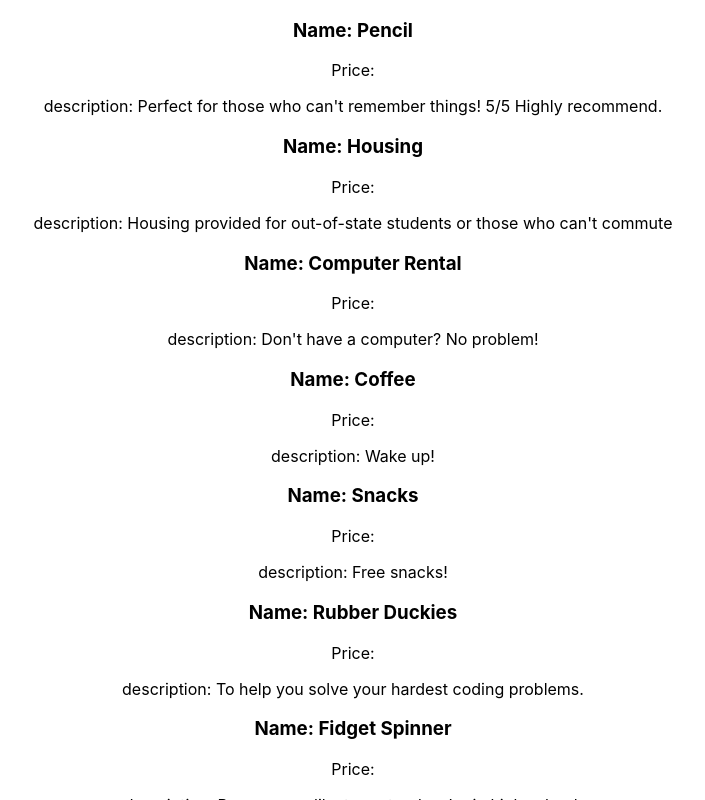
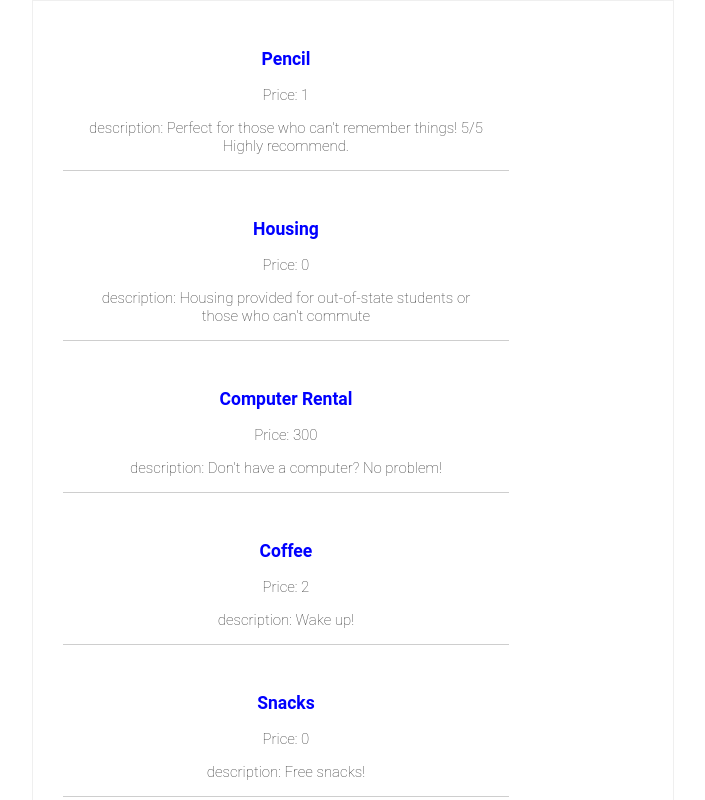
Before and after one commit to dek-haji/Scrimba-React-Project, a React (Create React App) app: page / in a window 1280 px wide. Shown: the top 800 px of the page, without its empty margins (287-992 px from the left). Built offline with nearby package versions, Linux system fonts and the light colour scheme.

Commit message:
added styling

```diff
--- a/src/App.js
+++ b/src/App.js
@@ -4,7 +4,7 @@ import './App.css';
 import Product from "./Product"
 
 function App() {
-  const products = vsSchoolProducts.map(product => <Product Key={product.id} name={product.name} price={Product.price} description={product.description}/>)
+  const products = vsSchoolProducts.map(item => <Product Key={item.id} product={item}/>)
   return (
     <div className="App">
       {products}
--- a/src/Product.js
+++ b/src/Product.js
@@ -2,10 +2,10 @@ import React from "react"
 
 function Product(props) {
     return (
-        <div>
-            <h3>Name: {props.name}</h3>
-            <p>Price: {props.price}</p>
-            <p>description: {props.description}</p>
+        <div className="product-list">
+            <h3>{props.product.name}</h3>
+            <p>Price: {props.product.price}</p>
+            <p>description: {props.product.description}</p>
         </div>
     )
 
--- a/src/index.css
+++ b/src/index.css
@@ -1,13 +1,30 @@
 body {
-  margin: 0;
-  font-family: -apple-system, BlinkMacSystemFont, 'Segoe UI', 'Roboto', 'Oxygen',
-    'Ubuntu', 'Cantarell', 'Fira Sans', 'Droid Sans', 'Helvetica Neue',
-    sans-serif;
-  -webkit-font-smoothing: antialiased;
-  -moz-osx-font-smoothing: grayscale;
+  background-color: white;
+  margin: auto;
+  width: 50%;
+  display: flex;
+  flex-direction: column;
+  align-items: center;
+  border: 1px solid #efefef;
 }
 
 code {
   font-family: source-code-pro, Menlo, Monaco, Consolas, 'Courier New',
     monospace;
 }
+
+.product-list{
+  justify-content: center;
+  align-items: center;
+  padding: 30px 20px 0;
+  width: 70%;
+  border-bottom: 1px solid #cecece;
+  font-family: Roboto,
+  sans-serif;
+  font-weight: 100;
+  font-size: 15px;
+  color: #333333;
+}
+h3{
+  color: blue;
+}
```
